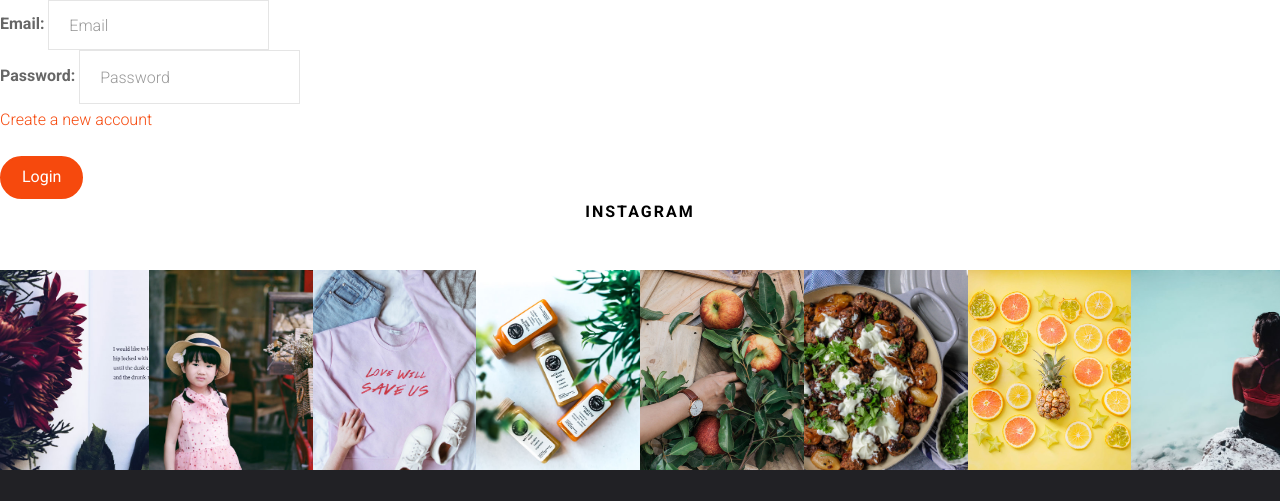
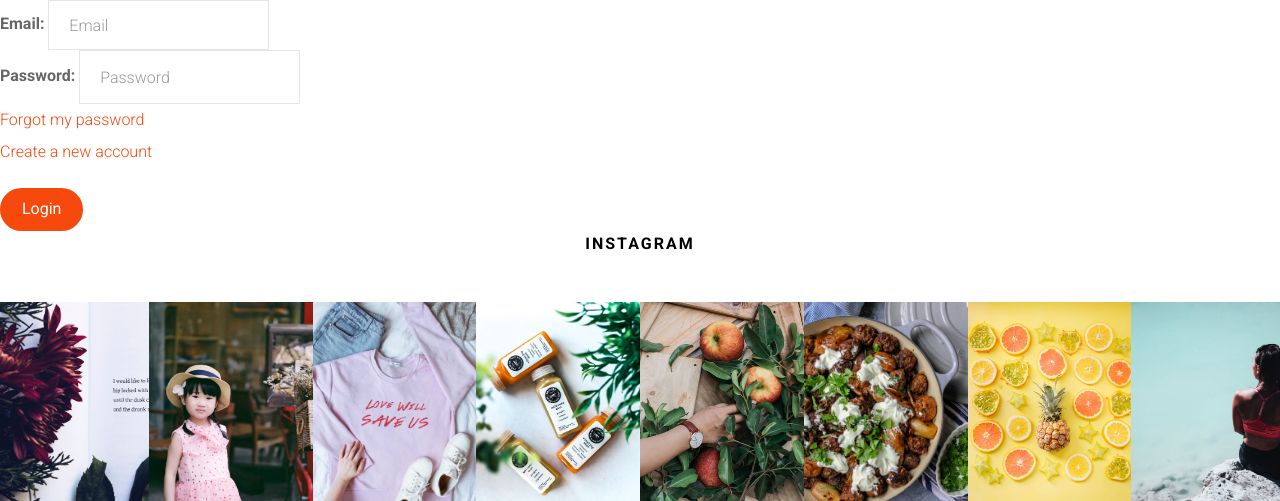
Before and after one commit to EverLookNeverSee/crispy_notes, a Django app: page /accounts/login/ in a window 1280 px wide. Shown: the part 130-631 px from the top of the page. Run offline with Django 3.2, Linux system fonts and the light colour scheme; some libraries are stand-ins or nearby versions; some web fonts are replaced.

Commit message:
Adding password reset option to login.html

```diff
--- a/core/templates/registration/login.html
+++ b/core/templates/registration/login.html
@@ -9,6 +9,9 @@
         <label for="password">Password:</label>
         <input type="password" class="form-control" id="password" name="password" placeholder="Password">
     </div>
+    <div class="form-inline">
+        <a href="{% url 'accounts:password_reset' %}">Forgot my password</a>
+    </div>
     <p><a href="{% url 'accounts:signup' %}">Create a new account</a></p>
     <button type="submit" class="btn btn-primary">Login</button>
 </form>
```
